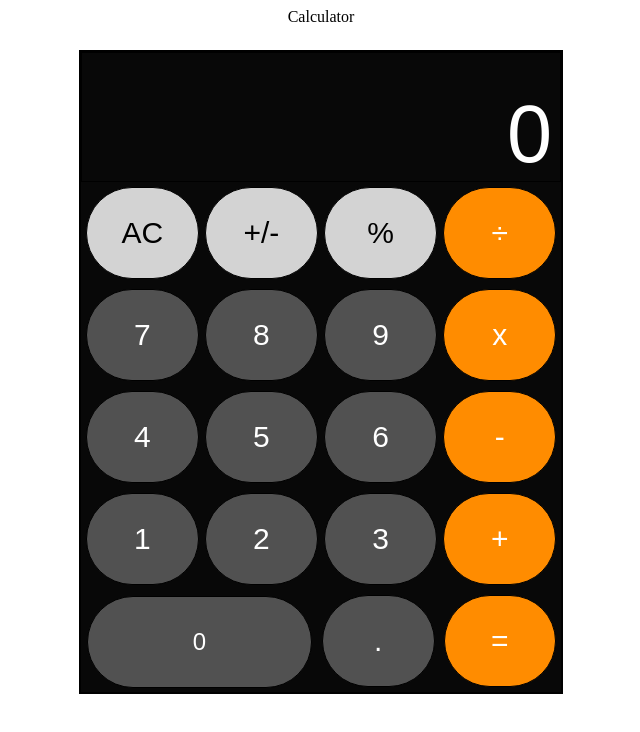
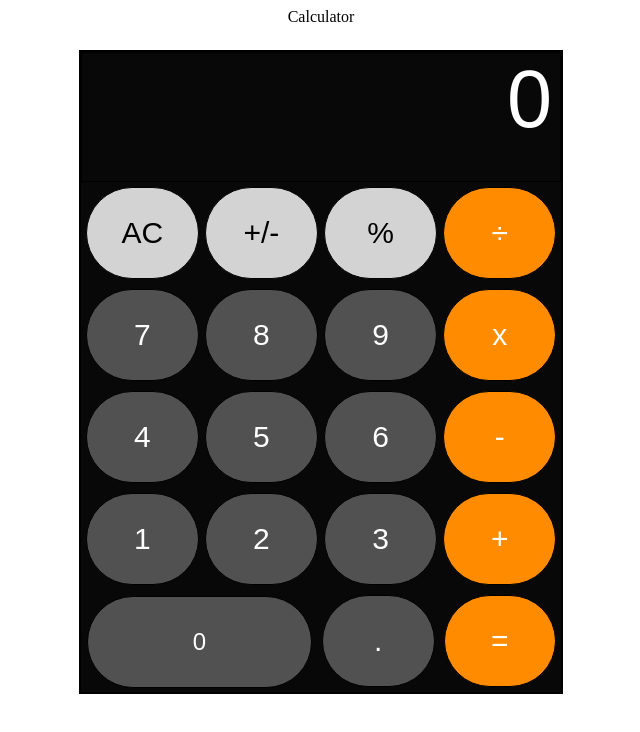
Before and after one commit to henrytaing/trilliondragon, a React app: page / in a window 1280 px wide. Shown: the top 732 px of the page, without its empty margins (319-959 px from the left). Built offline with nearby package versions, Linux system fonts and the light colour scheme.

Commit message:
Keep numbers in display in one line through inline span

```diff
--- a/src/components/Calculator.jsx
+++ b/src/components/Calculator.jsx
@@ -6,7 +6,7 @@ function Calculator () {
     const buttons = ['AC', '+/-', '%', '÷', '7', '8', '9', 'x', '4',
                     '5', '6', '-', '1', '2', '3', '+', '0', '.', '='];
     const updateNum = (symbol) => {
-        if(number === '0') setNumber(symbol);
+        if(number === '0' && !Number.isNaN(Number(symbol))) setNumber(symbol);
         else {
             switch(symbol) {
                 case 'AC':
@@ -67,7 +67,7 @@ function Calculator () {
                 <span id="title">Calculator</span>
                 <div className="calculator-container">
                     <div className="numbers-display">
-                        {number}
+                        <span id="number">{number}</span>
                     </div>
                     <div className="buttons-container">
                         {buttons.map(button => {
--- a/src/styles.css
+++ b/src/styles.css
@@ -129,3 +129,8 @@ span {
 .calculator-button-orange:active {
   font-size: 35px;
 }
+
+#number {
+  display: inline;
+  height: 128px;
+}
```
